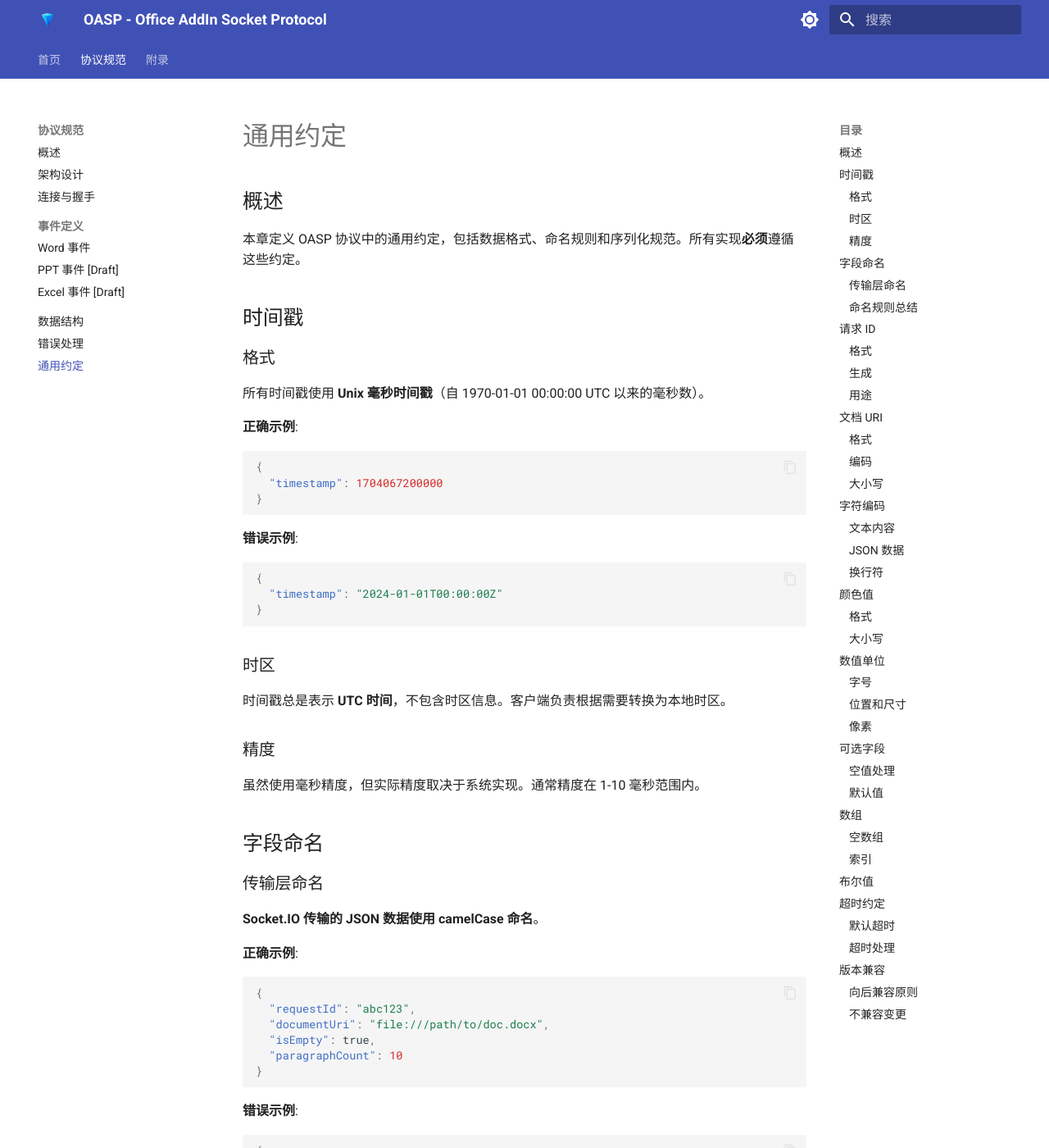
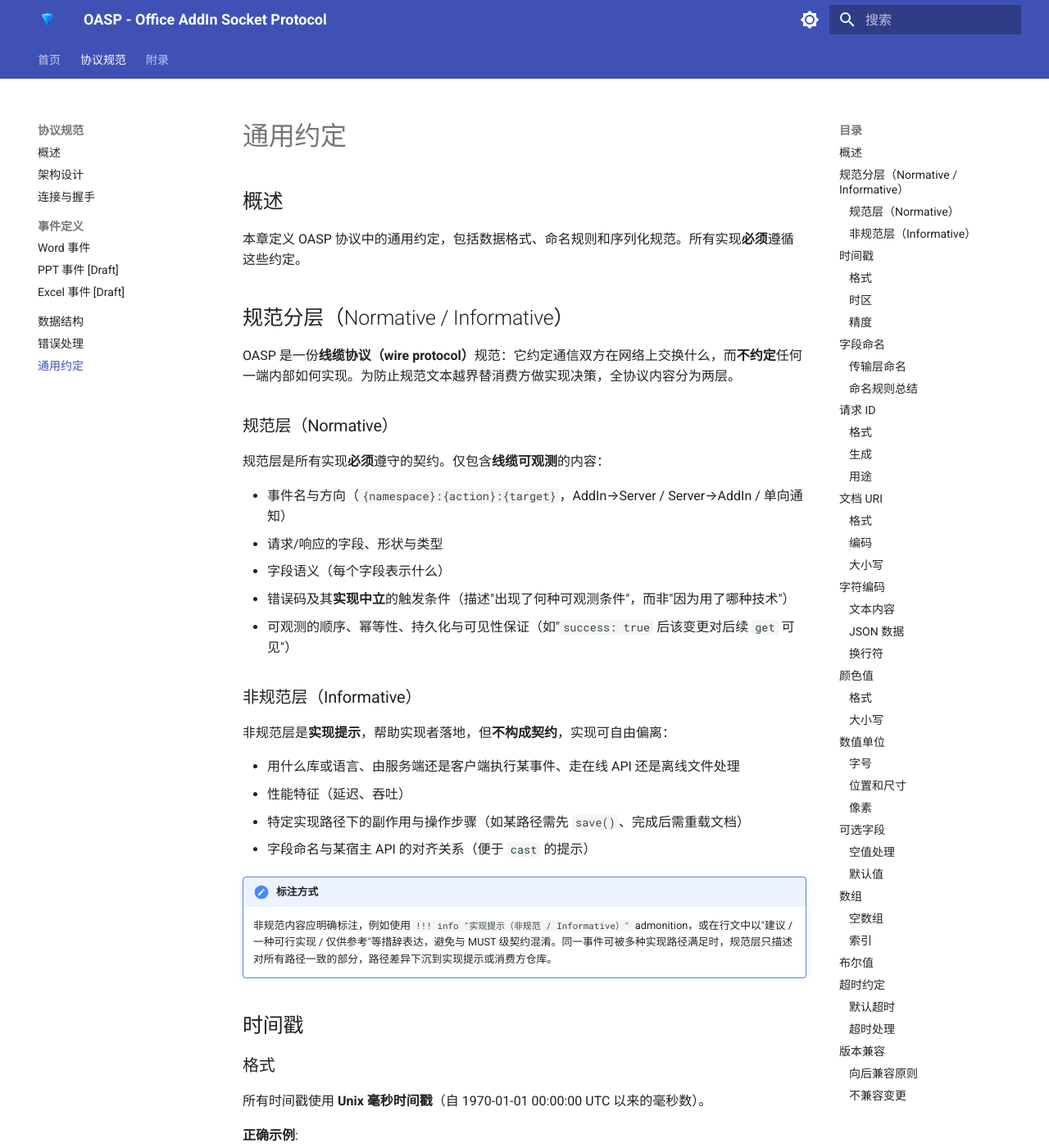
Before and after one commit to A2C-SMCP/oasp-protocol, an MkDocs documentation site: the page built from docs/specification/conventions.md, in a window 1280 px wide and 1400 px high. Shown: the whole window at 82% size. Built offline with MkDocs 1.6.1 and Material for MkDocs 9.7.7, drawn with Linux system fonts in a browser that asks for light colours; the version menu is left out.

Commit message:
Decouple implementation tech from /ppt chart spec; add Normative/Informative layering
Strip execution-location / technology mandates from the /ppt chart events
so the same wire contract can be served by either a server-side OOXML path
or a client-side Office.js path (OF4AI-21). No event name, request/response
shape, ChartData/ChartType/CategoricalSeries/ScatterSeries union, or error
code changes — this is a documentation/spec clarification only.

- events-ppt.md: split the chart admonition into an implementation-neutral
  wire-contract note (persistence/visibility, concurrency ordering, explicit
  "protocol does not mandate which end/technology") + an Informative
  "实现提示（非规范）" note holding the server-side OOXML-path side effects
  (>1s latency, save() before, reload after, serialize concurrent writes).
  Remove "(Server OOXML 离线处理)" annotations from the event list table.
- error codes: 3004 description "OOXML 写入失败" -> "图表写入失败";
  3003 "文档为只读模式" -> "目标文档不可写入"; both now describe
  wire-observable state, not a specific implementation.
- conventions.md: add "规范分层（Normative / Informative）" governance section.
- error-handling.md: add "与实现无关" design principle; broaden 3015 wording.
- changelog.md: record under [Unreleased] (non-breaking clarification).

Refs: OF4AI-21, oasp-protocol#2

Co-Authored-By: Claude Opus 4.7 (1M context) <noreply@anthropic.com>

```diff
--- a/docs/appendix/changelog.md
+++ b/docs/appendix/changelog.md
@@ -9,7 +9,26 @@
 
 ## [Unreleased]
 
-_暂无未发布变更。_
+### 变更（规范澄清，非破坏性）
+
+**将实现技术规定从规范层剥离，确立 Normative / Informative 分层治理原则**
+
+线缆契约（事件名、请求/响应形状、`ChartData` / `ChartType` / `CategoricalSeries` / `ScatterSeries` 判别联合、错误码）**全部保持不变**；本次仅调整规范文本，使 `/ppt` 图表事件可被服务端或客户端任意路径实现。
+
+| 变更类型 | 位置 | 说明 |
+|----------|------|------|
+| 移除（实现泄漏） | `events-ppt.md` chart 事件顶部 admonition | 删除「不经 Add-In Office.js 路径」「由 Server 端使用 OOXML 工具（如 `python-pptx`）修改 .pptx」等执行位置/技术选型表述 |
+| 重构 | `events-ppt.md` chart 事件 | 拆分为两块：① 实现中立的**线缆契约**（请求-响应语义、`success` 后变更对 `ppt:get:chart` 可见、并发顺序约定、显式声明"协议不规定由哪一端/何种技术实现"）；② `!!! info "实现提示（非规范）"` 收纳仅服务端离线路径相关的副作用（延迟 >1s、调用前 `save()`、完成后重载文档、离线写入串行化） |
+| 中立化 | `events-ppt.md` / `error-handling.md` 错误码触发条件 | `3004 OPERATION_FAILED` 描述由「OOXML 写入失败」改为「图表写入失败」；`3003 DOCUMENT_READ_ONLY` 由「文档为只读模式」改为「目标文档不可写入」，描述线缆可观测状态而非特定实现 |
+| 移除（实现泄漏） | `events-ppt.md` 事件列表表格 | 三个 chart 事件行去掉「（Server OOXML 离线处理）」括注 |
+| 新增（治理原则） | `conventions.md` | 新增「规范分层（Normative / Informative）」章节：规范层只含线缆可观测内容（事件名/方向、字段形状与语义、错误码及实现中立触发条件、顺序/幂等/可见性保证）；用什么库、服务端还是客户端、性能特征、特定实现副作用一律归为非规范实现提示 |
+| 新增（设计原则） | `error-handling.md` | 错误码设计原则补充「与实现无关」：触发条件描述线缆可观测状态而非实现技术/执行位置 |
+
+**动机**: 消费方 office4ai（OF4AI-21）需按文档连接状态在服务端 OOXML 路径与客户端 Office.js 路径之间路由——同一套事件/payload 两种方式均可实现，接口形状无需改动。原 v0.2.0 文本把「用 `python-pptx` / 服务端离线 / 不走 Office.js」写进规范，等于协议层替消费方做了实现决策，阻碍多路径复用。
+
+**兼容性**: 纯文档/规范澄清，无任何线缆契约变更；对已部署消费方零影响。`/ppt` 整体仍处 📋 Draft 阶段。
+
+**相关工单**: [OF4AI-21](https://turingfocus.atlassian.net/browse/OF4AI-21)（PPT 图表双路径路由）
 
 ---
 
--- a/docs/specification/conventions.md
+++ b/docs/specification/conventions.md
@@ -3,6 +3,32 @@
 ## 概述
 
 本章定义 OASP 协议中的通用约定，包括数据格式、命名规则和序列化规范。所有实现**必须**遵循这些约定。
+
+## 规范分层（Normative / Informative）
+
+OASP 是一份**线缆协议（wire protocol）**规范：它约定通信双方在网络上交换什么，而**不约定**任何一端内部如何实现。为防止规范文本越界替消费方做实现决策，全协议内容分为两层。
+
+### 规范层（Normative）
+
+规范层是所有实现**必须**遵守的契约。仅包含**线缆可观测**的内容：
+
+- 事件名与方向（`{namespace}:{action}:{target}`，AddIn→Server / Server→AddIn / 单向通知）
+- 请求/响应的字段、形状与类型
+- 字段语义（每个字段表示什么）
+- 错误码及其**实现中立**的触发条件（描述"出现了何种可观测条件"，而非"因为用了哪种技术"）
+- 可观测的顺序、幂等性、持久化与可见性保证（如"`success: true` 后该变更对后续 `get` 可见"）
+
+### 非规范层（Informative）
+
+非规范层是**实现提示**，帮助实现者落地，但**不构成契约**，实现可自由偏离：
+
+- 用什么库或语言、由服务端还是客户端执行某事件、走在线 API 还是离线文件处理
+- 性能特征（延迟、吞吐）
+- 特定实现路径下的副作用与操作步骤（如某路径需先 `save()`、完成后需重载文档）
+- 字段命名与某宿主 API 的对齐关系（便于 `cast` 的提示）
+
+!!! note "标注方式"
+    非规范内容应明确标注，例如使用 `!!! info "实现提示（非规范 / Informative）"` admonition，或在行文中以"建议 / 一种可行实现 / 仅供参考"等措辞表达，避免与 MUST 级契约混淆。同一事件可被多种实现路径满足时，规范层只描述对所有路径一致的部分，路径差异下沉到实现提示或消费方仓库。
 
 ## 时间戳
 
```
Also changed, not shown: docs/specification/error-handling.md (+5 -4 lines), docs/specification/events-ppt.md (+25 -19 lines).
